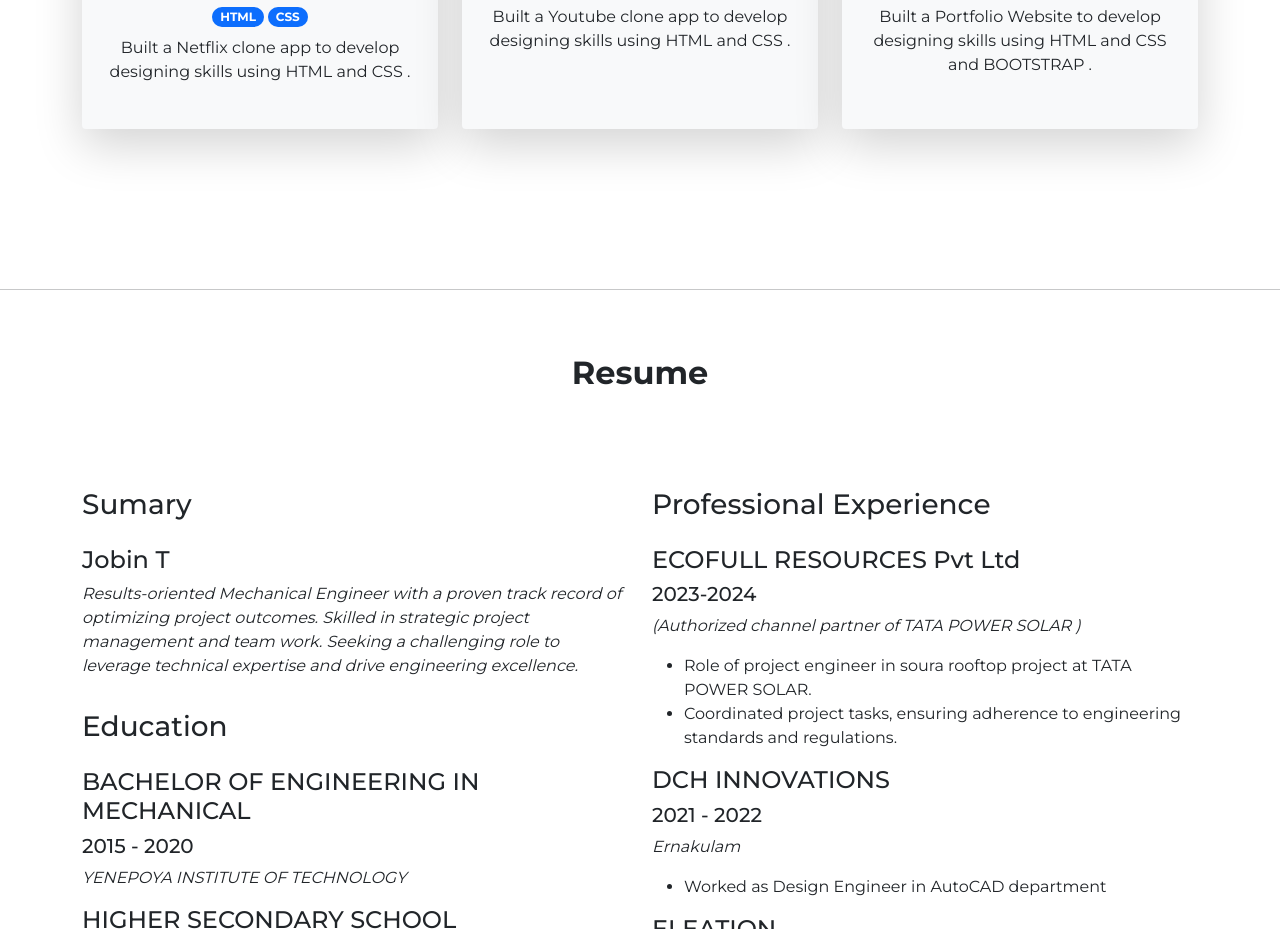
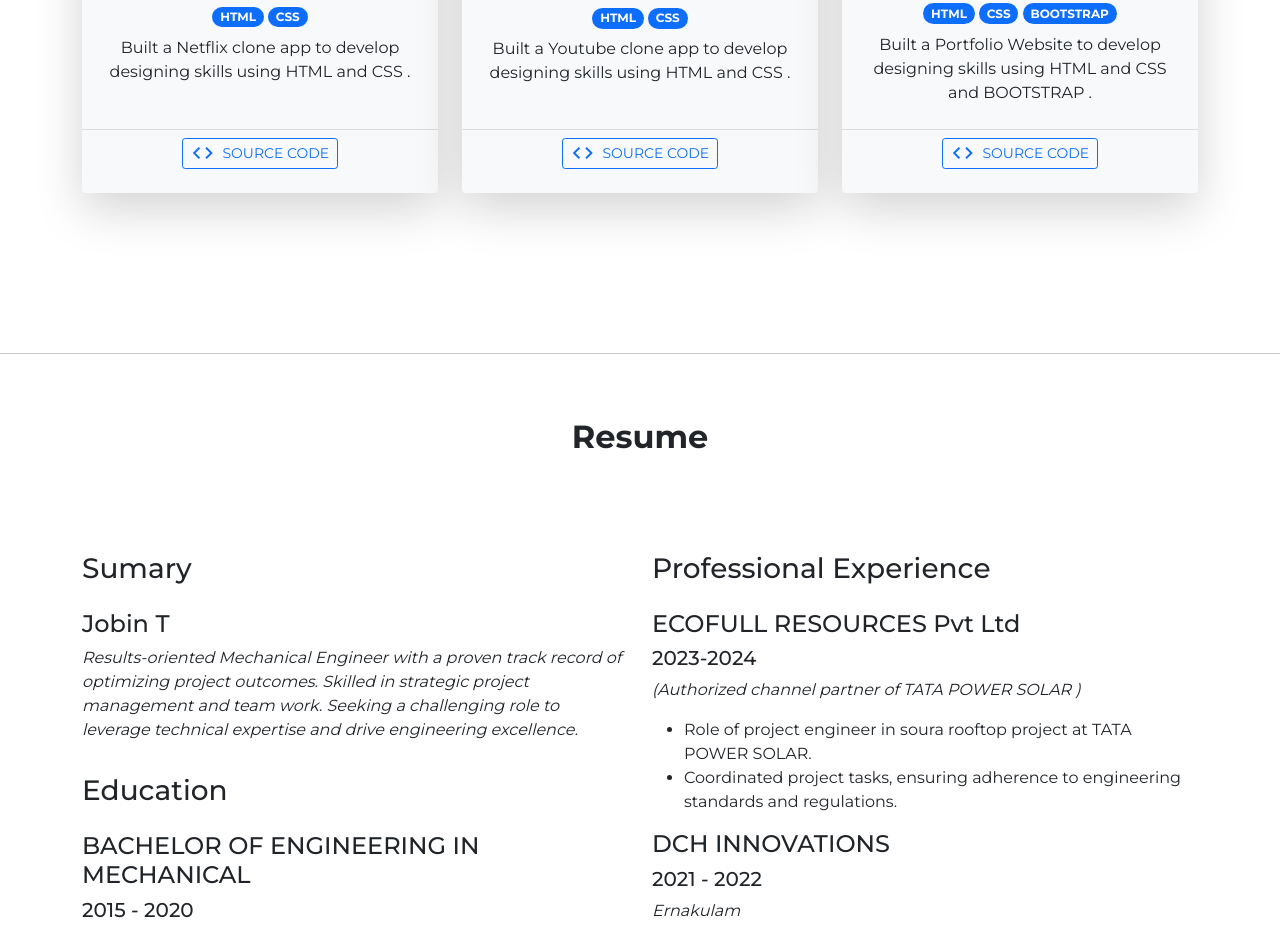
Before and after one commit to JOBINJOSEPH034/PORTFOLIO, a plain HTML site: page index.html in a window 1280 px wide. Shown: the part 2020-2949 px from the top of the page. Drawn offline with nearby package versions, Linux system fonts and the light colour scheme; a script that the page names is missing.

Commit message:
Update index.html

```diff
--- a/index.html
+++ b/index.html
@@ -166,6 +166,17 @@
                         Built a Netflix clone app to develop designing skills using HTML and CSS .
                     </p>
                   </div>
+                       <div class="card-footer bg-transparent mb-3">
+                    <a
+                      class="btn btn-outline-primary btn-sm text-uppercase"
+                      href="https://jobinjoseph034.github.io/NETFLIX-BOOTSTRAP/"
+                      target="_blank"
+                    >
+                      <span class="material-icons-outlined me-1">code</span>
+                      Source Code
+                    </a>
+                  </div>
+
 
                 </div>
               </div>
@@ -181,6 +192,16 @@
                     <p class="card-text">
                         Built a Youtube clone app to develop designing skills using HTML and CSS .
                     </p>
+                  </div>
+                   <div class="card-footer bg-transparent mb-3">
+                    <a
+                      class="btn btn-outline-primary btn-sm text-uppercase"
+                      href="https://jobinjoseph034.github.io/YOUTUBE-PROJECT/"
+                      target="_blank"
+                    >
+                      <span class="material-icons-outlined me-1">code</span>
+                      Source Code
+                    </a>
                   </div>
 
                 </div>
@@ -199,6 +220,16 @@
                       Built a Portfolio Website to develop designing skills using HTML and CSS and BOOTSTRAP .
                     </p>
                   </div>
+                      <div class="card-footer bg-transparent mb-3">
+                  <a
+                    class="btn btn-outline-primary btn-sm text-uppercase width=460 height=345"
+                    href="https://jobinjoseph034.github.io/PORTFOLIO/"
+                    target="_blank"
+                  >
+                    <span class="material-icons-outlined me-1">code</span>
+                    Source Code
+                  </a>
+
                 </div>
               </div>
             </div>
```
